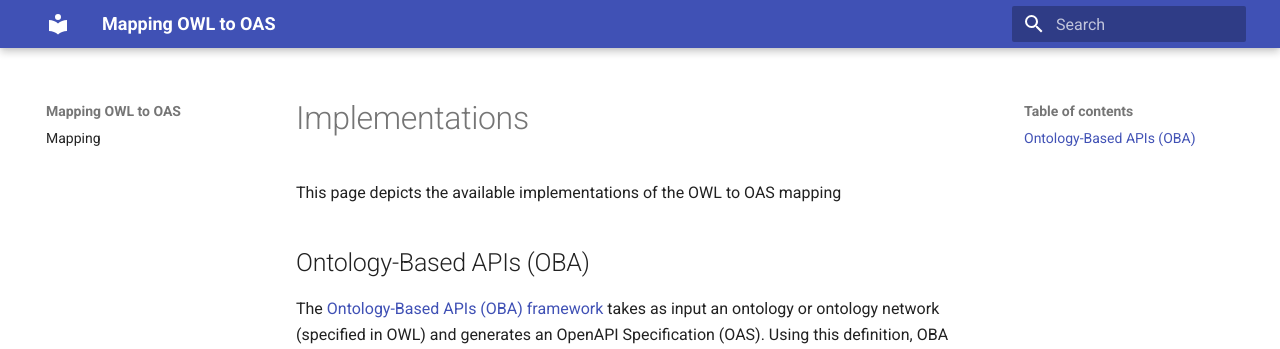
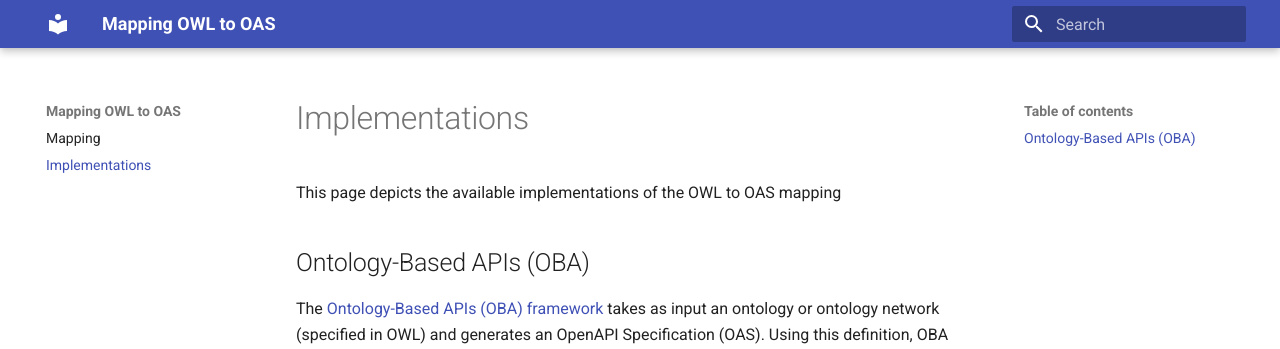
Before and after one commit to oeg-upm/OWL-To-OAS-Specification, an MkDocs documentation site: the page built from docs/implementations.md, in a window 1280 px wide. Shown: the top 349 px of the page. Built offline with MkDocs 1.6.1 and Material for MkDocs 9.7.7, drawn with Linux system fonts in a browser that asks for light colours.

Commit message:
Update mkdocs.yml

```diff
--- a/mkdocs.yml
+++ b/mkdocs.yml
@@ -1,6 +1,7 @@
 site_name: Mapping OWL to OAS
 nav:
   - Mapping: mapping.md
+  - Implementations: implementations.md
 theme:
   name: material
 
```
